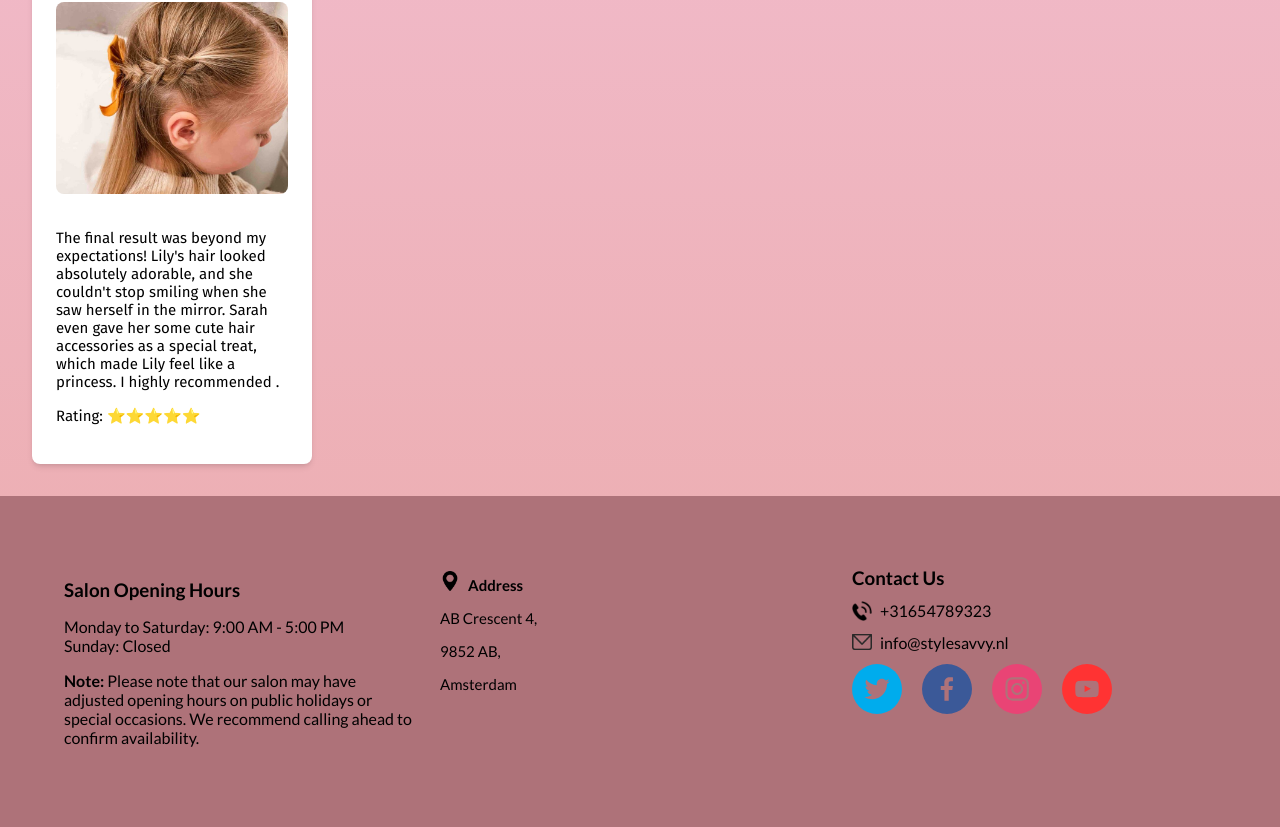
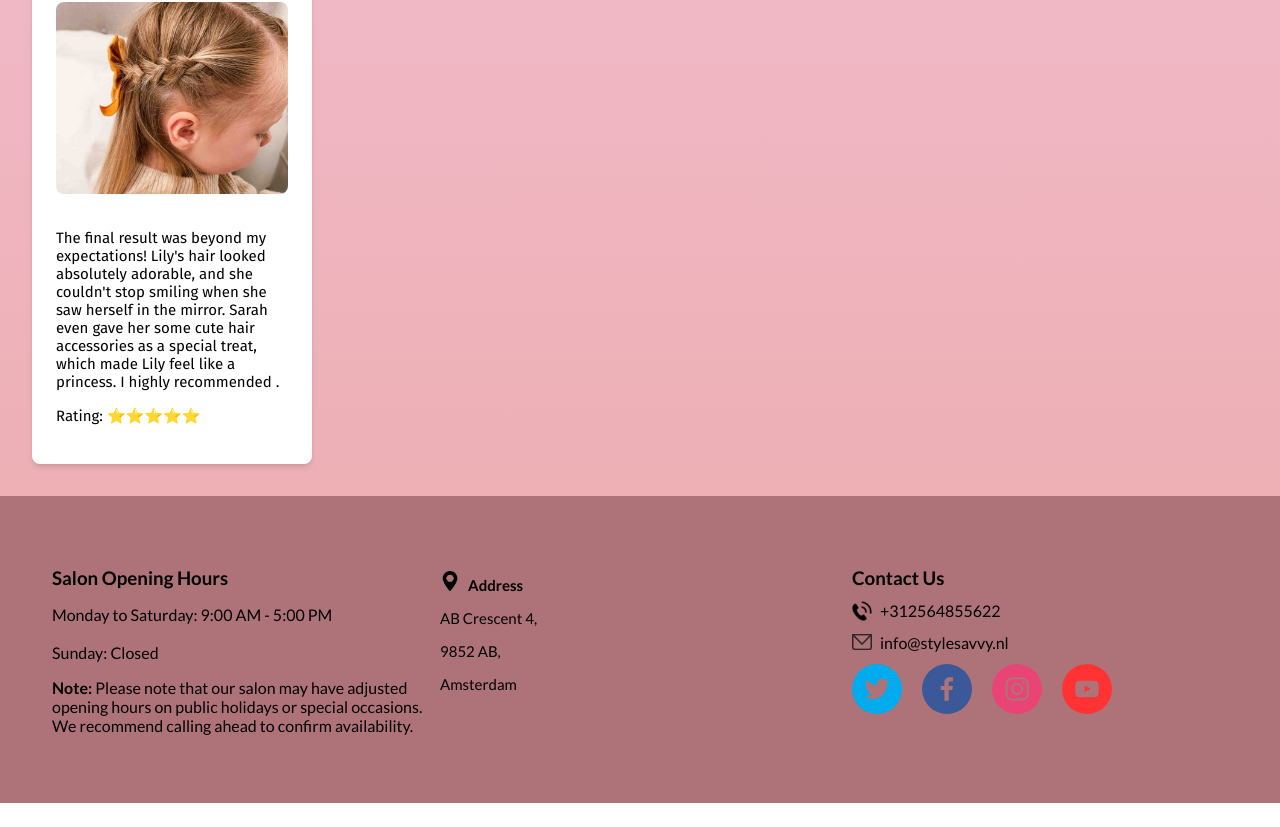
Before and after one commit to Tetsewa/StyleSavvy-Salon-Project, a React (Vite) app: page / in a window 1280 px wide. Shown: the part 1140-1967 px from the top of the page. After the commit the page ends 1943 px from the top, so only its background shows below. Built offline with nearby package versions, Linux system fonts and the light colour scheme; a web font is replaced by a local one.

Commit message:
Update Footer.jsx

```diff
--- a/src/components/Footer.jsx
+++ b/src/components/Footer.jsx
@@ -3,11 +3,12 @@ import { SocialIcon } from 'react-social-icons';
 
 export default function Footer() {
     return (
-        <footer className="grid grid-cols-1 md:grid-cols-2 lg:grid-cols-3 bg-fourthcolor p-6 md:p-10 lg:p-10">
-            <div className="p-6">
+        <footer className="grid grid-cols-1 md:grid-cols-2 lg:grid-cols-3 bg-fourthcolor p-6 md:p-8 lg:p-10">
+            <div className="p-3">
                 <h3 className="font-bold mb-3 ">Salon Opening Hours</h3>
                 <p className="mb-3 ">
                     Monday to Saturday: 9:00 AM - 5:00 PM <br/>
+                     <br/>
                     Sunday: Closed
                 </p>
                 <p className="text-sm">
@@ -41,7 +42,7 @@ export default function Footer() {
                         alt=""
                         src="/image-2@2x.png"
                     />
-                    <span>+31654789323</span>
+                    <span>+312564855622</span>
                 </div>
                 <div className="flex mb-3 items-center">
                     <img
```
